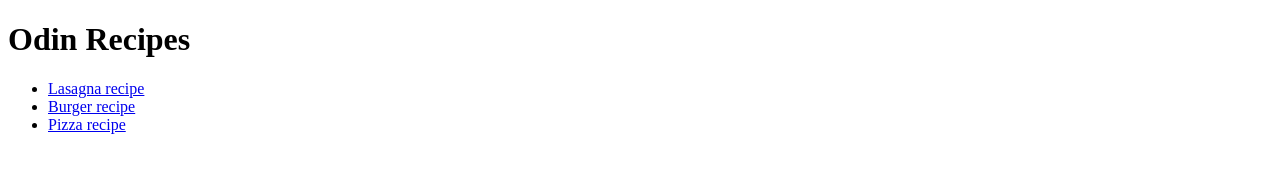
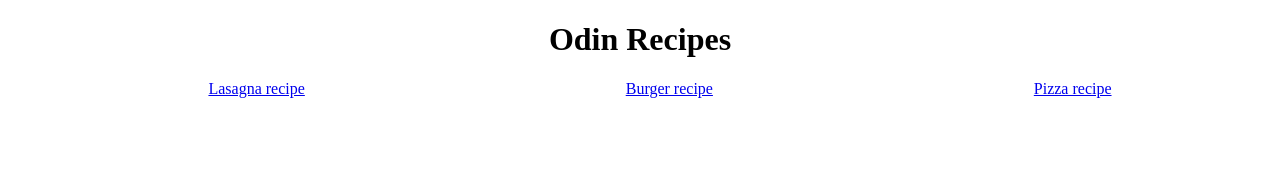
Before and after one commit to mmajapahitnw/odin-recipes, a plain HTML site: page index.html in a window 1280 px wide. Drawn offline with Linux system fonts and the light colour scheme.

Commit message:
Add flex in index page

```diff
--- a/index.html
+++ b/index.html
@@ -3,6 +3,7 @@
     <head>
         <meta charset="UTF-8">
         <title>Odin Recipes</title>
+        <link rel="stylesheet" href="./style/styles.css">
     </head>
     <body>
         <h1>Odin Recipes</h1>
--- /dev/null
+++ b/style/styles.css
@@ -0,0 +1,9 @@
+ul {
+    display: flex;
+    list-style-type: none;
+    justify-content: space-around;
+}
+
+h1 {
+    text-align: center;
+}
```
